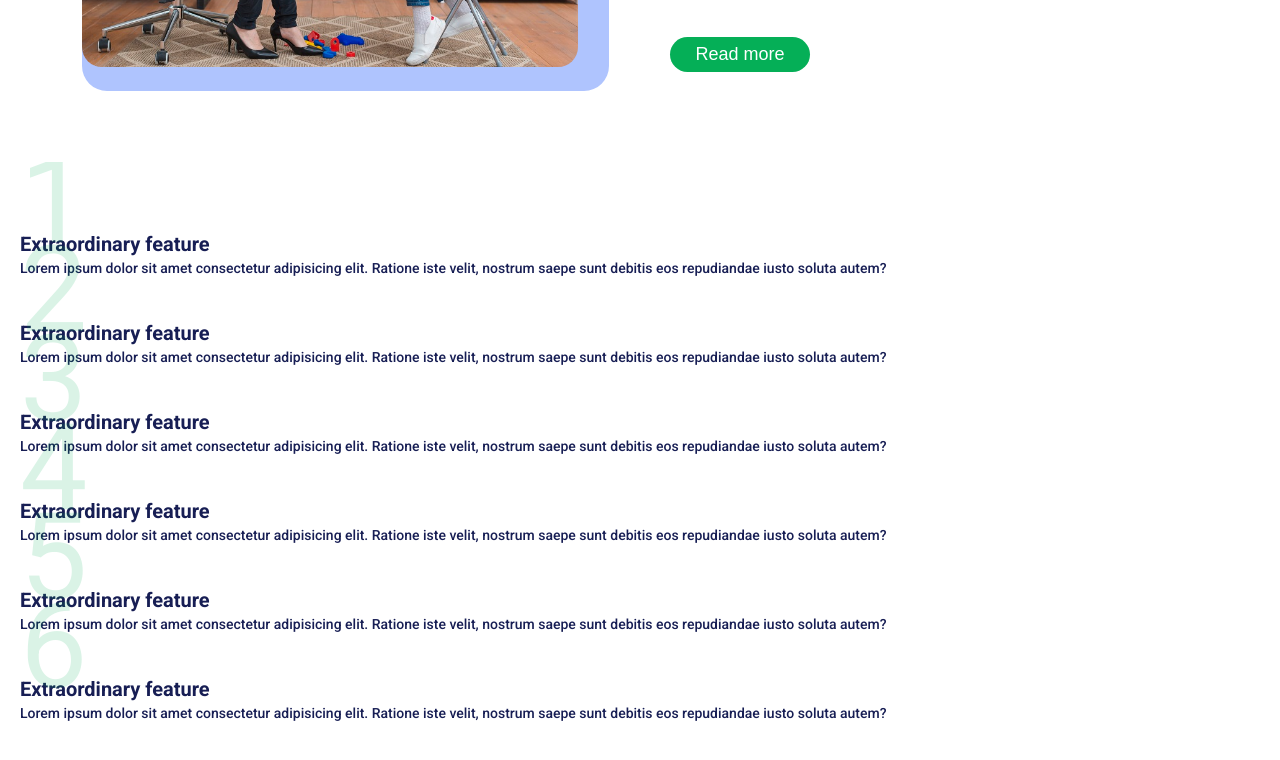
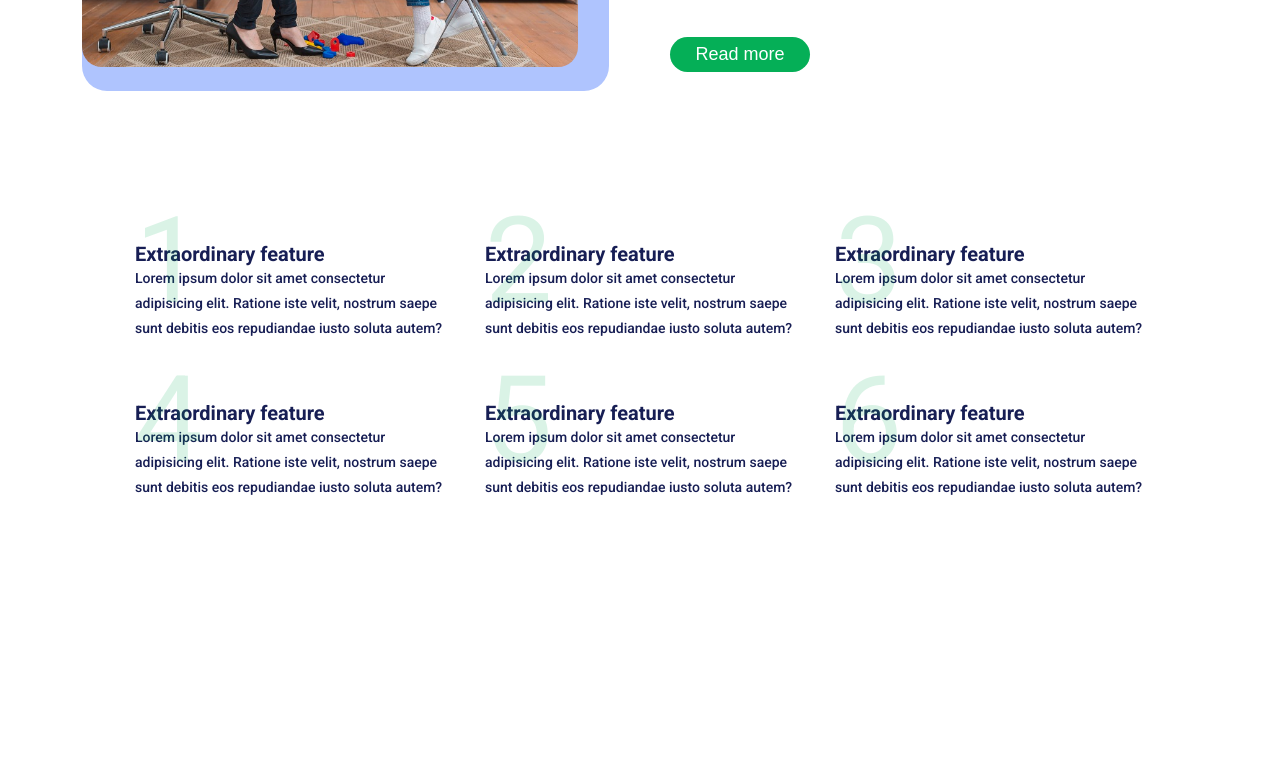
Before and after one commit to szymonKrolikowski/psychologia-webSite, a plain HTML site: page index.html in a window 1280 px wide. Shown: the part 894-1654 px from the top of the page. After the commit the page ends 1474 px from the top, so only its background shows below. Drawn offline with Linux system fonts and the light colour scheme.

Commit message:
Add medium style discussionOfTheraphy, his element

```diff
--- a/sass/_medium.sass
+++ b/sass/_medium.sass
@@ -41,3 +41,11 @@
                 height: 50%
                 top: 29%
                 left: 5%
+
+    .discussionOfTherapy
+        flex-direction: row
+        flex-wrap: wrap
+
+        &__elementBox
+            width: 25%
+            margin: 3rem 2rem
```
Also changed, not shown: css/main.css, 1 other file.
